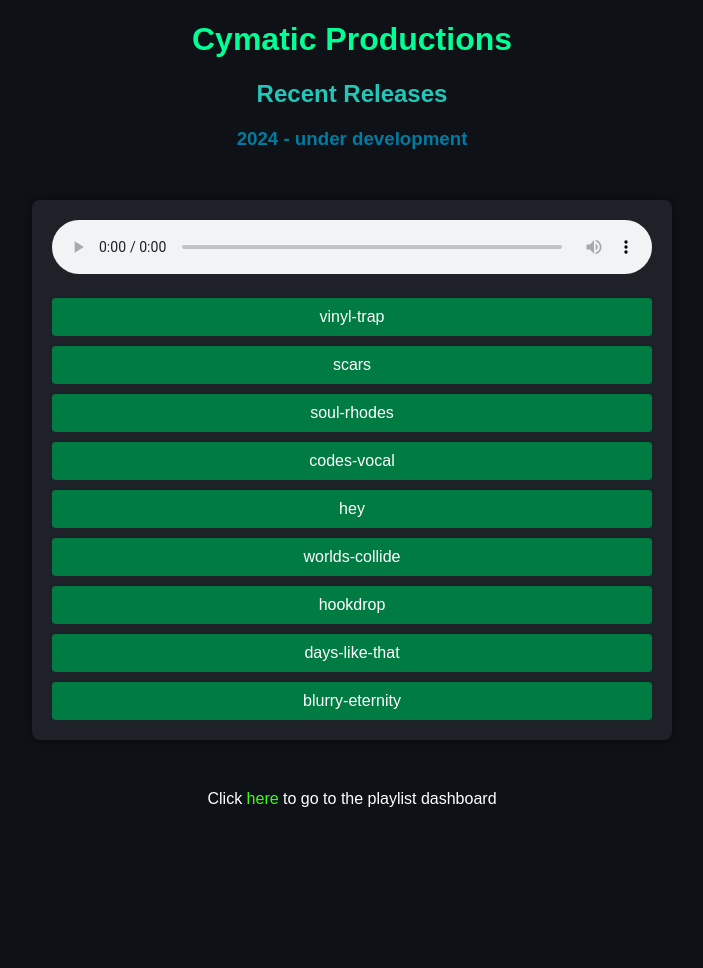
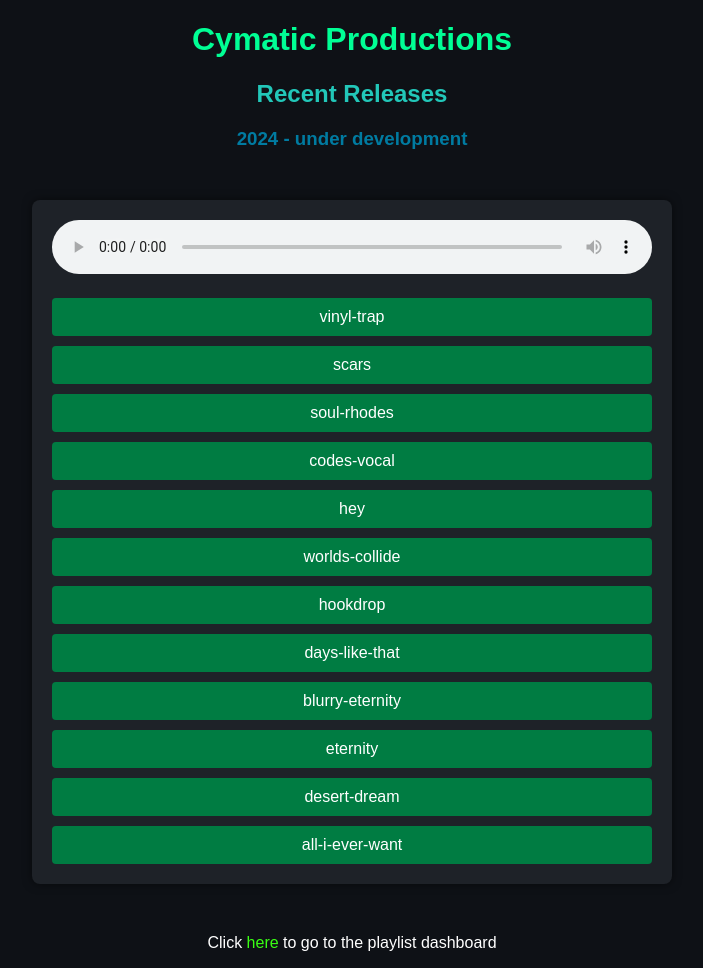
Before and after one commit to cymatic-productions/html.js.playlist, a Jekyll site: the page built from playlists/recent-releases.md, in a window 1280 px wide. Shown: the whole page, without its empty margins (288-991 px from the left). Built offline with Jekyll 4.4.1, drawn with Linux system fonts in a browser that asks for light colours; before the commit the page ends 900 px from its top, so only the background shows below that.

Commit message:
updated playlist

```diff
--- a/playlists/recent-releases.md
+++ b/playlists/recent-releases.md
@@ -12,6 +12,10 @@ songs: [
     worlds-collide,
     hookdrop,
     days-like-that,
-    blurry-eternity
+    blurry-eternity,
+    eternity,
+    desert-dream,
+    all-i-ever-want
+
 ]
 ---
```
